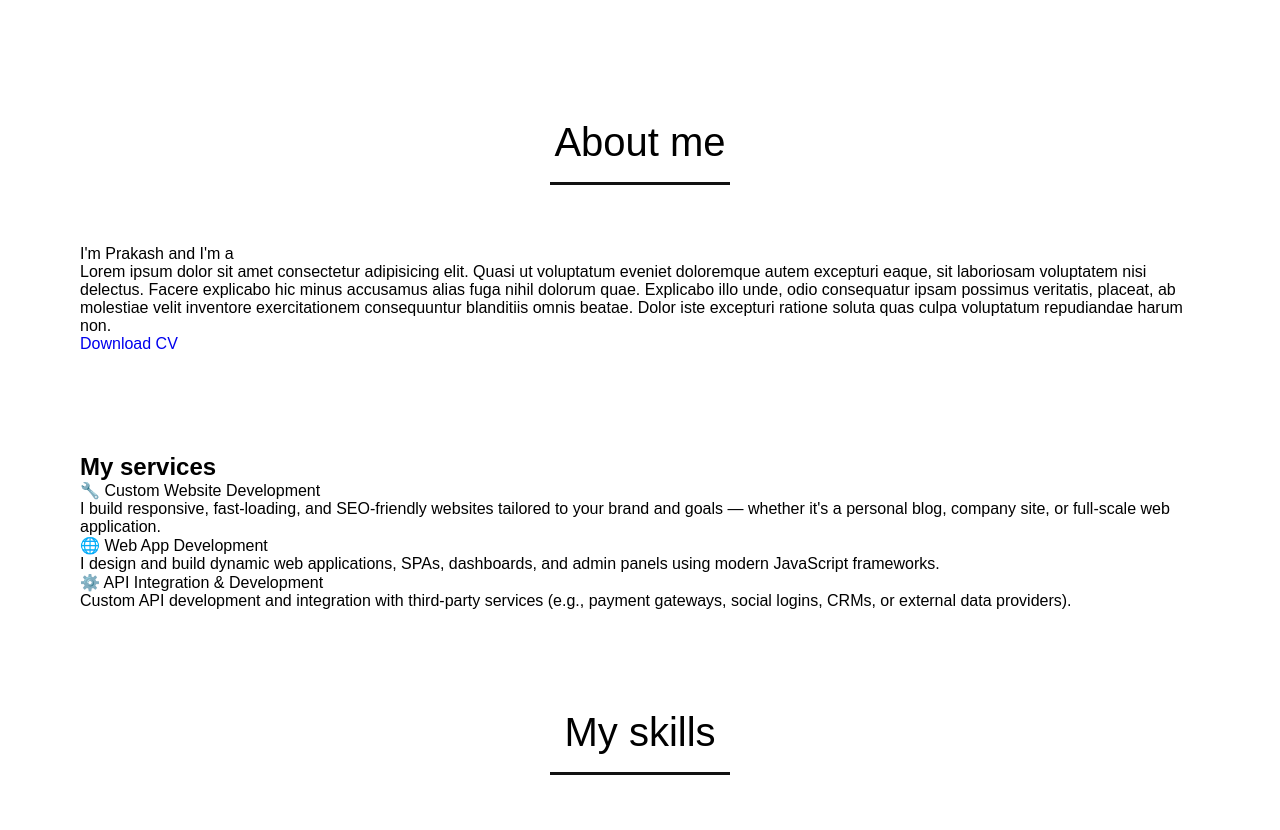
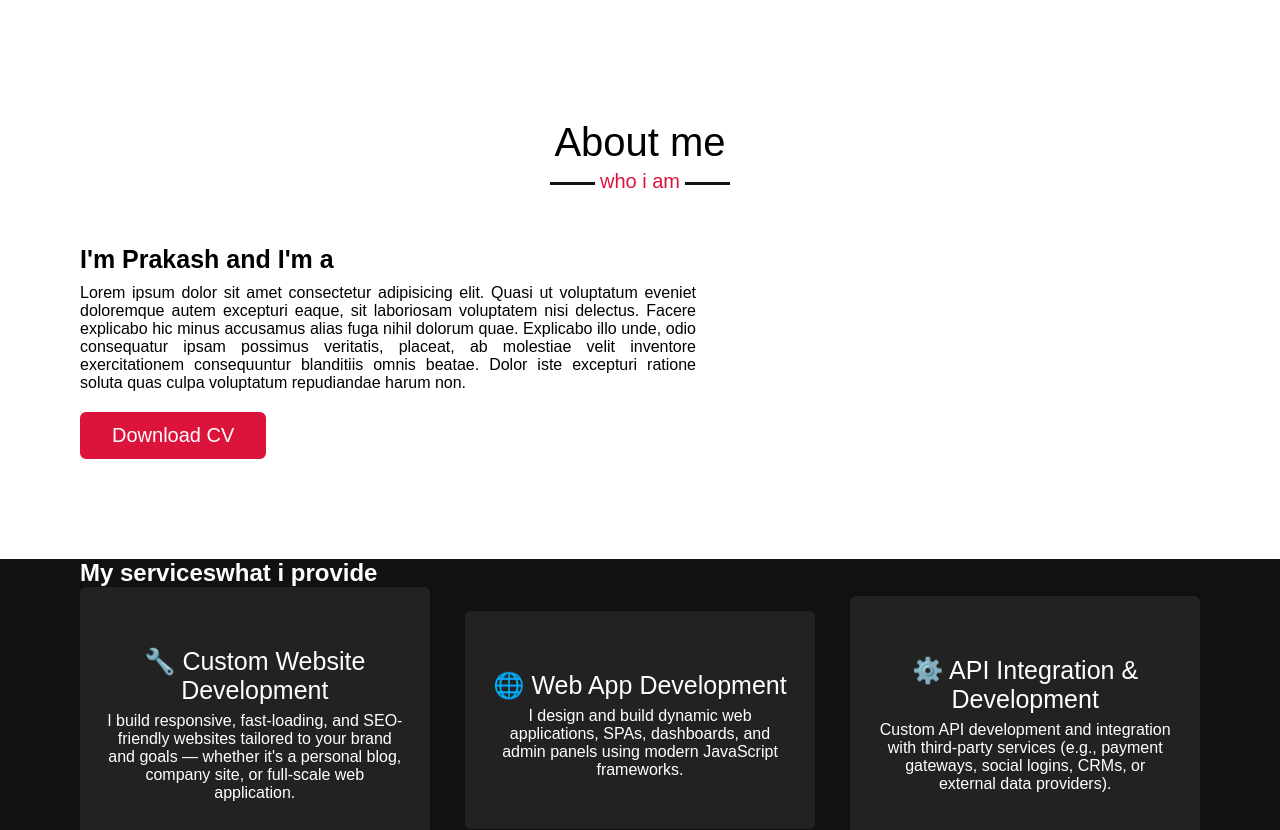
Before and after one commit to Vipullprajapati/advertising, a React (Vite) app in the folder my-app/: page / in a window 1280 px wide. Shown: the part 780-1610 px from the top of the page. Built offline with nearby package versions, Linux system fonts and the light colour scheme.

Commit message:
services section styling

```diff
--- a/my-app/src/App.css
+++ b/my-app/src/App.css
@@ -151,7 +151,7 @@ section .title::after {
 }
 
 /* home section styling */
- .home {
+.home {
   display: flex;
   height: 100vh;
   color: #fff;
@@ -199,3 +199,95 @@ section .title::after {
   color: crimson;
   background: none;
 }
+
+/* about section styling */
+.about .title::after {
+  content: "who i am";
+}
+.about .about-content .left {
+  width: 45%;
+}
+.about .about-content .left img {
+  height: 400px;
+  width: 400px;
+  object-fit: cover;
+  border-radius: 6px;
+}
+.about .about-content .right {
+  width: 55%;
+}
+.about .about-content .right .text {
+  font-size: 25px;
+  font-weight: 600;
+  margin-bottom: 10px;
+}
+.about .about-content .right .text span {
+  color: crimson;
+}
+.about .about-content .right p {
+  text-align: justify;
+}
+.about .about-content .right a {
+  display: inline-block;
+  background: crimson;
+  color: #fff;
+  font-size: 20px;
+  font-weight: 500;
+  padding: 10px 30px;
+  margin-top: 20px;
+  border-radius: 6px;
+  border: 2px solid crimson;
+  transition: all 0.3s ease;
+}
+.about .about-content .right a:hover {
+  color: crimson;
+  background: none;
+}
+
+
+/* services section styling */
+.services,
+.teams {
+ color: #fff;
+ background: #111;
+}
+.services .title::before,
+.teams .title::before {
+ background: #fff;
+}
+.services .title::after,
+.teams .title::after {
+ background: #111;
+ content: "what i provide";
+}
+.services .serv-content .card {
+ width: calc(33% - 20px);
+ background: #222;
+ text-align: center;
+ border-radius: 6px;
+ padding: 50px 25px;
+ cursor: pointer;
+ transition: all 0.3s ease;
+}
+.services .serv-content .card:hover {
+ background: crimson;
+}
+.services .serv-content .card .box {
+ transition: all 0.3s ease;
+}
+.services .serv-content .card:hover .box {
+ transform: scale(1.05);
+}
+.services .serv-content .card i {
+ font-size: 50px;
+ color: crimson;
+ transition: color 0.3s ease;
+}
+.services .serv-content .card:hover i {
+ color: #fff;
+}
+.services .serv-content .card .text {
+ font-size: 25px;
+ font-weight: 500;
+ margin: 10px 0 7px 0;
+}
```
